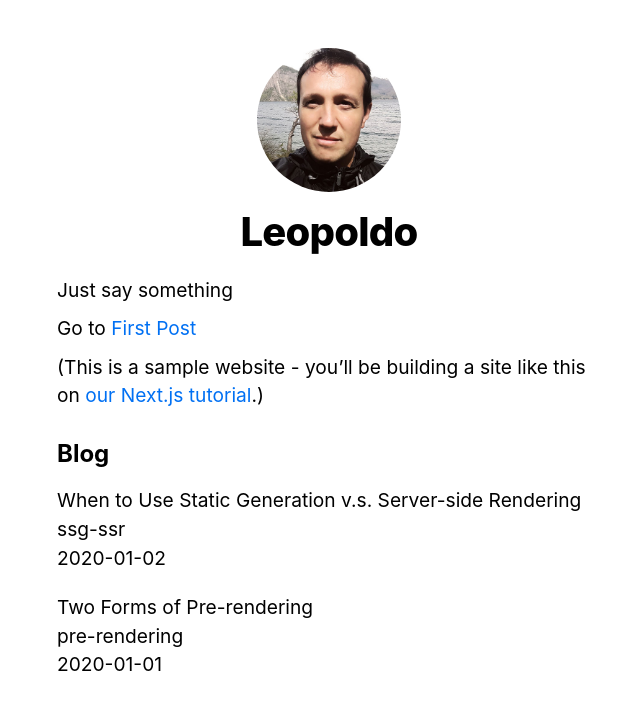
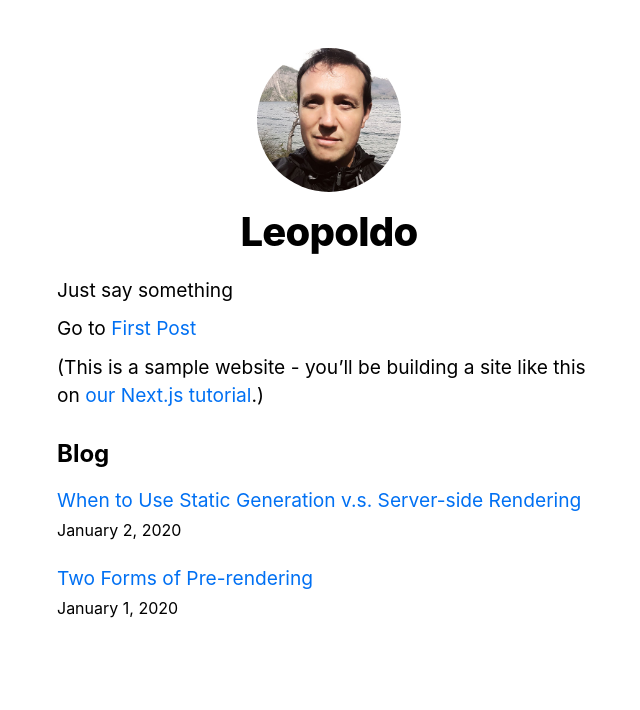
Before and after one commit to lipob/nextjs-blog, a Next.js app: page / in a window 1280 px wide. Shown: the top 710 px of the page, without its empty margins (311-951 px from the left). Built offline with nearby package versions, Linux system fonts and the light colour scheme.

Commit message:
API Routes

```diff
--- /dev/null
+++ b/pages/api/hello.js
@@ -0,0 +1,3 @@
+export default function handler(req, res) {
+  res.status(200).json({ text: 'Hello' });
+}
--- a/pages/index.js
+++ b/pages/index.js
@@ -1,6 +1,7 @@
 import Head from 'next/head';
 import Link from 'next/link';
 import Layout, { siteTitle } from '../components/layout';
+import Date from '../components/date';
 import utilStyles from '../styles/utils.module.css';
 import { getSortedPostsData } from '../lib/posts';
 
@@ -33,11 +34,11 @@ export default function Home({ allPostsData }) {
         <ul className={utilStyles.list}>
           {allPostsData.map(({ id, date, title }) => (
             <li className={utilStyles.listItem} key={id}>
-              {title}
+              <Link href={`/posts/${id}`}>{title}</Link>
               <br />
-              {id}
-              <br />
-              {date}
+              <small>
+                <Date dateString={date} />
+              </small>
             </li>
           ))}
         </ul>
```
